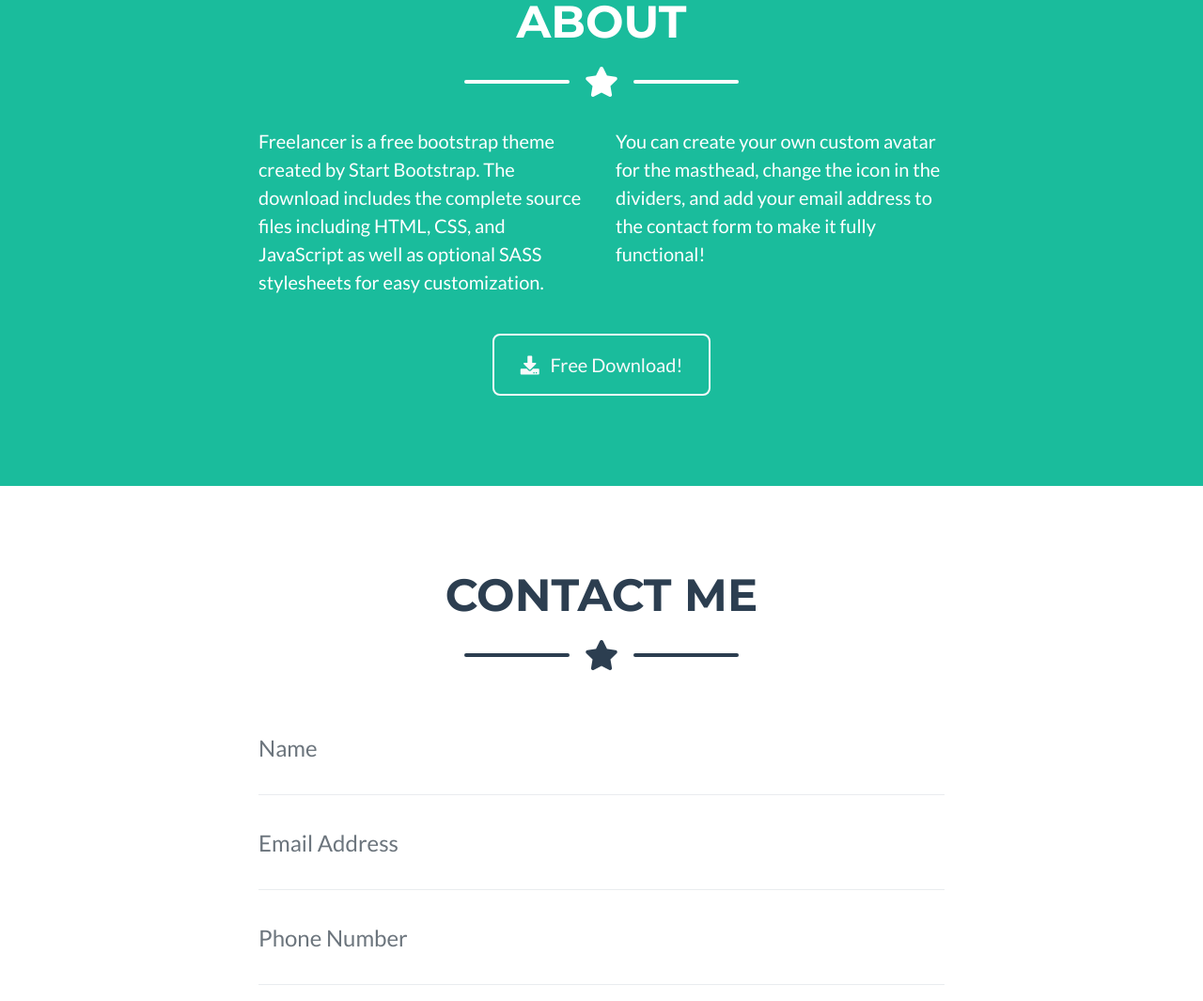
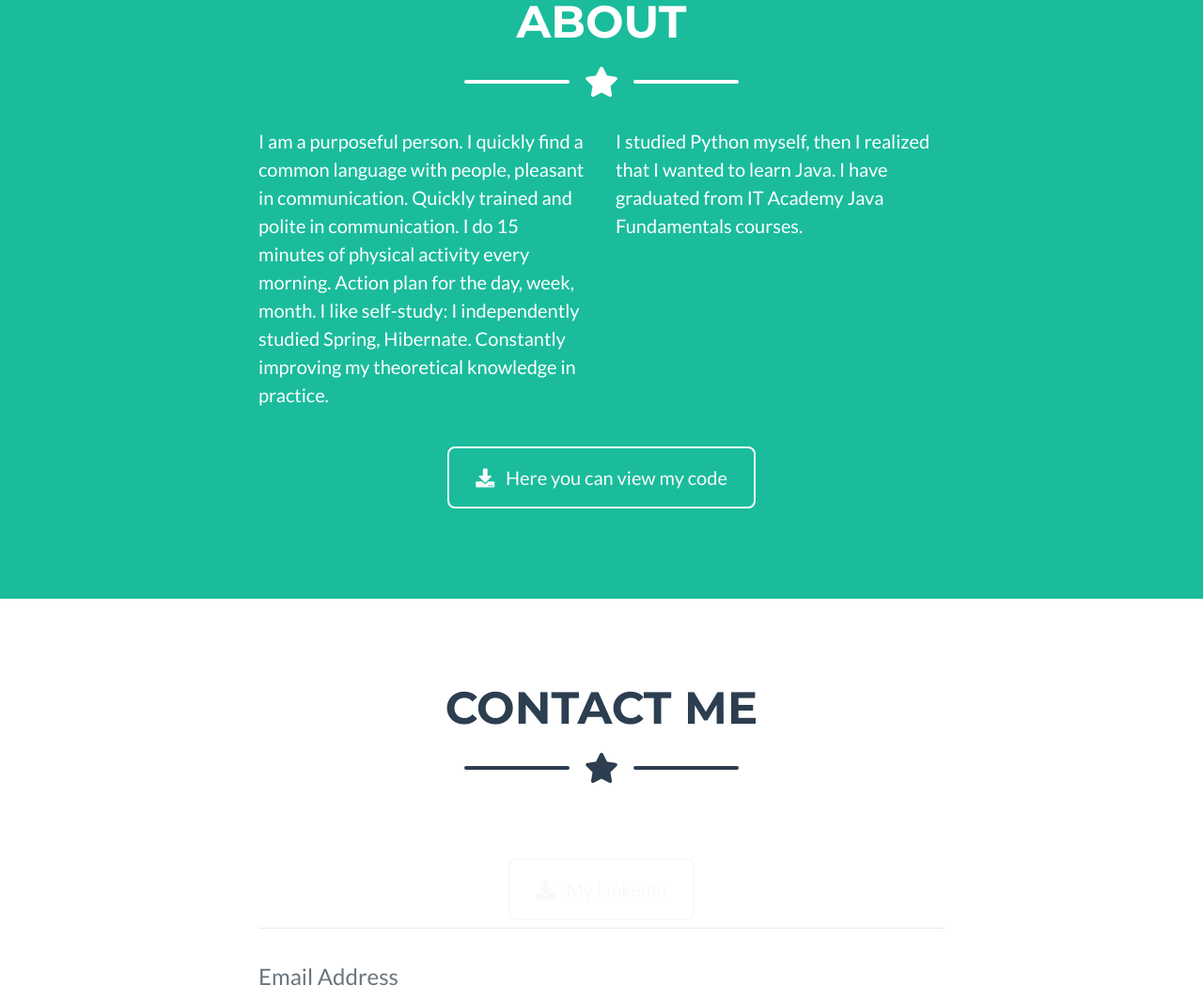
Before and after one commit to Vitold-sys/Vitold-sys.github.io, a website with bundled scripts: page index.html in a window 1280 px wide. Shown: the part 1735-2800 px from the top of the page at 94% size. Built offline with nearby package versions, Linux system fonts and the light colour scheme.

Commit message:
Update index.html

```diff
--- a/index.html
+++ b/index.html
@@ -8,7 +8,7 @@
   <meta name="description" content="">
   <meta name="author" content="">
 
-  <title>Freelancer - Start Bootstrap Theme</title>
+  <title>Vitold Radkevich - Java Developer</title>
 
   <!-- Custom fonts for this theme -->
   <link href="vendor/fontawesome-free/css/all.min.css" rel="stylesheet" type="text/css">
@@ -54,7 +54,7 @@
       <img class="masthead-avatar mb-5" src="img/avataaars.svg" alt="">
 
       <!-- Masthead Heading -->
-      <h1 class="masthead-heading text-uppercase mb-0">Start Bootstrap</h1>
+      <h1 class="masthead-heading text-uppercase mb-0">Vitold Radkevich</h1>
 
       <!-- Icon Divider -->
       <div class="divider-custom divider-light">
@@ -66,7 +66,7 @@
       </div>
 
       <!-- Masthead Subheading -->
-      <p class="masthead-subheading font-weight-light mb-0">Graphic Artist - Web Designer - Illustrator</p>
+      <p class="masthead-subheading font-weight-light mb-0">Java - Web Developer - Spring</p>
 
     </div>
   </header>
@@ -187,18 +187,18 @@
       <!-- About Section Content -->
       <div class="row">
         <div class="col-lg-4 ml-auto">
-          <p class="lead">Freelancer is a free bootstrap theme created by Start Bootstrap. The download includes the complete source files including HTML, CSS, and JavaScript as well as optional SASS stylesheets for easy customization.</p>
+          <p class="lead">I am a purposeful person. I quickly find a common language with people, pleasant in communication. Quickly trained and polite in communication. I do 15 minutes of physical activity every morning. Action plan for the day, week, month. I like self-study: I independently studied Spring, Hibernate. Constantly improving my theoretical knowledge in practice.</p>
         </div>
         <div class="col-lg-4 mr-auto">
-          <p class="lead">You can create your own custom avatar for the masthead, change the icon in the dividers, and add your email address to the contact form to make it fully functional!</p>
+          <p class="lead">I studied Python myself, then I realized that I wanted to learn Java. I have graduated from IT Academy Java Fundamentals courses.</p>
         </div>
       </div>
 
       <!-- About Section Button -->
       <div class="text-center mt-4">
-        <a class="btn btn-xl btn-outline-light" href="https://startbootstrap.com/themes/freelancer/">
+        <a class="btn btn-xl btn-outline-light" href="https://github.com/Vitold-sys">
           <i class="fas fa-download mr-2"></i>
-          Free Download!
+          Here you can view my code
         </a>
       </div>
 
@@ -228,9 +228,13 @@
           <form name="sentMessage" id="contactForm" novalidate="novalidate">
             <div class="control-group">
               <div class="form-group floating-label-form-group controls mb-0 pb-2">
-                <label>Name</label>
-                <input class="form-control" id="name" type="text" placeholder="Name" required="required" data-validation-required-message="Please enter your name.">
-                <p class="help-block text-danger"></p>
+                <label>Linkedin</label>
+               <div class="text-center mt-4">
+        <a class="btn btn-xl btn-outline-light" href="https://www.linkedin.com/in/vitold-radkevich/">
+          <i class="fas fa-download mr-2"></i>
+          My Linkedin
+        </a>
+      </div>
               </div>
             </div>
             <div class="control-group">
```
